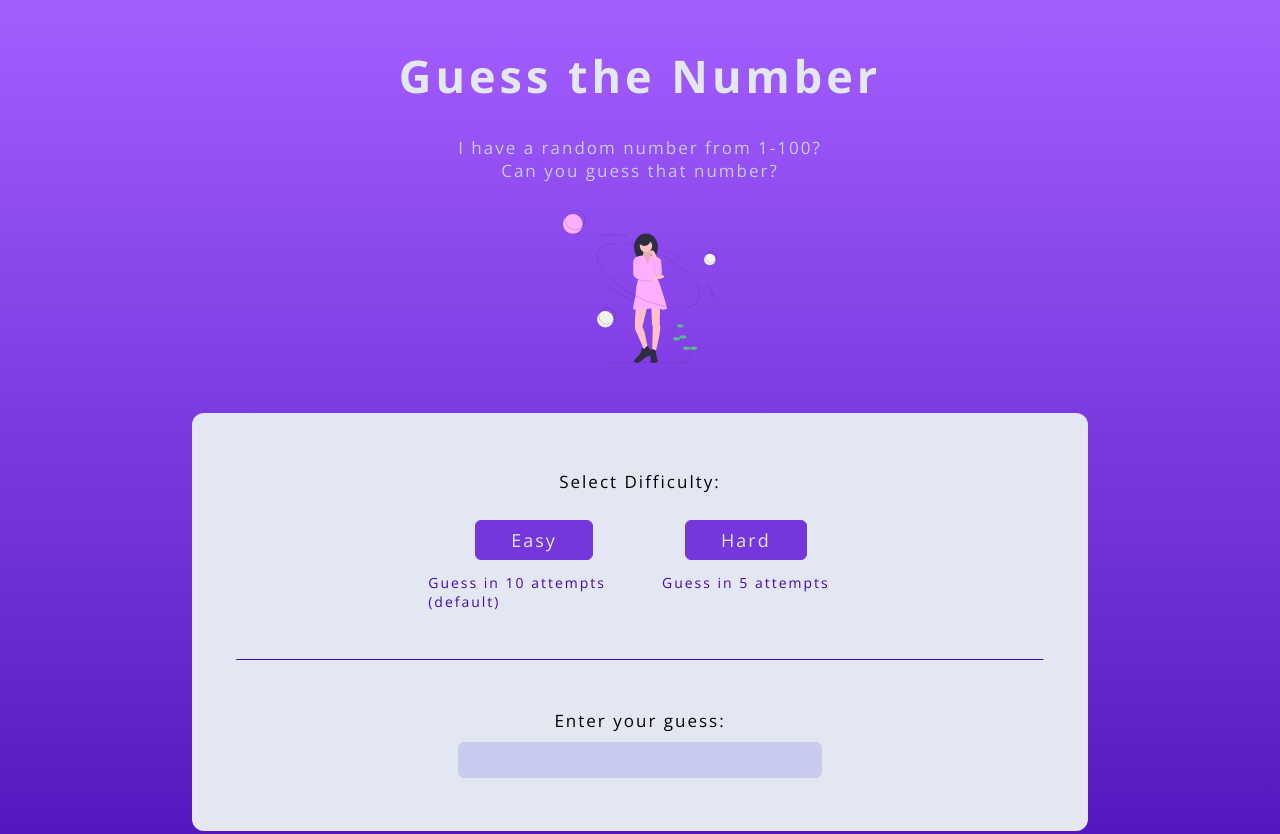
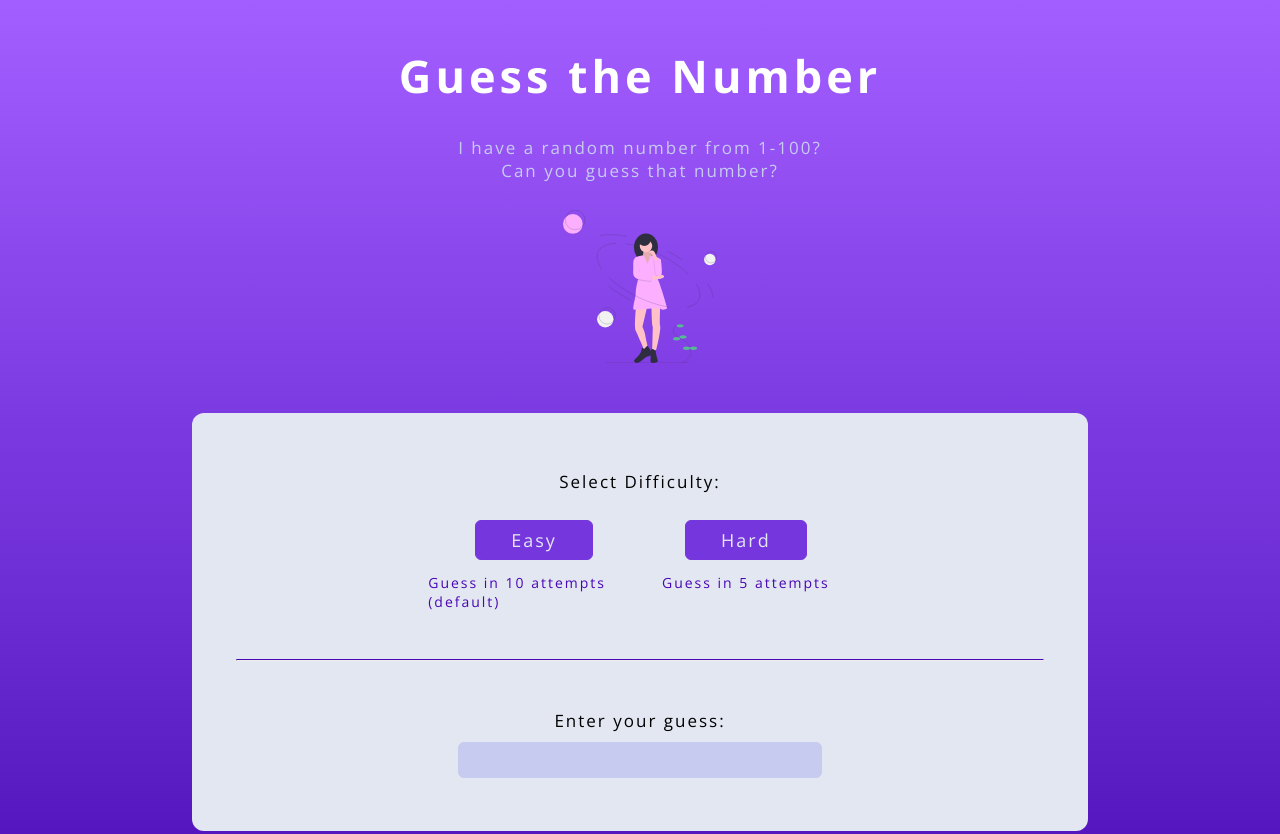
Before and after one commit to wendyval/Guess-the-Number-Game, a plain HTML site: page index.html in a window 1280 px wide. Shown: the top 834 px of the page. Drawn offline with nearby package versions, Linux system fonts and the light colour scheme.

Commit message:
Change the title color

```diff
--- a/css/style.css
+++ b/css/style.css
@@ -17,7 +17,7 @@ div.intro {
 
 div.intro h1 {
     font: 700 45px 'Open Sans', sans-serif;
-    color: #E3E7F1;
+    color: #fff;
     letter-spacing: 4px;
 }
 
```
